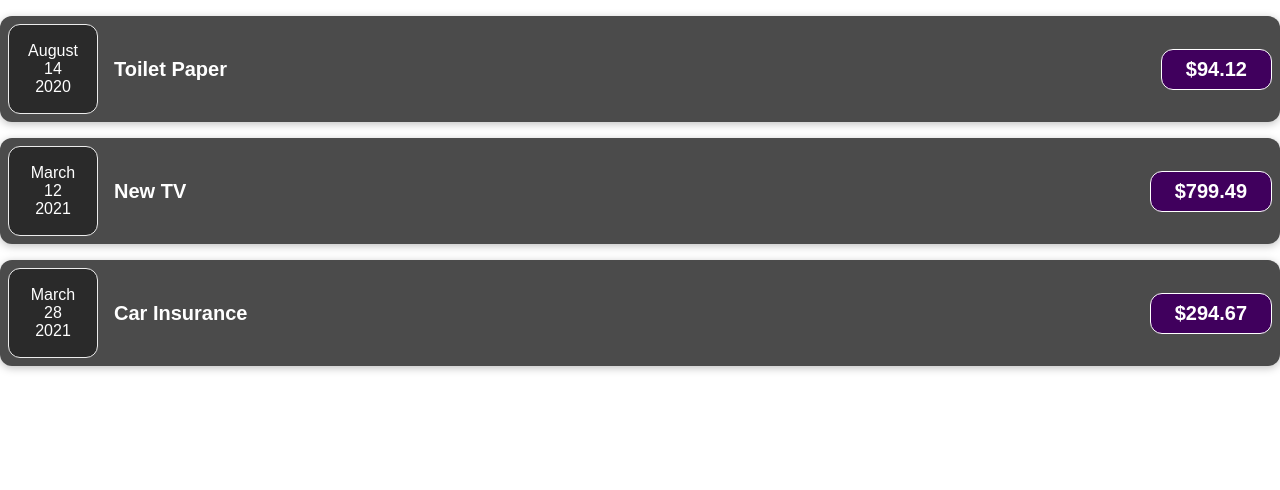
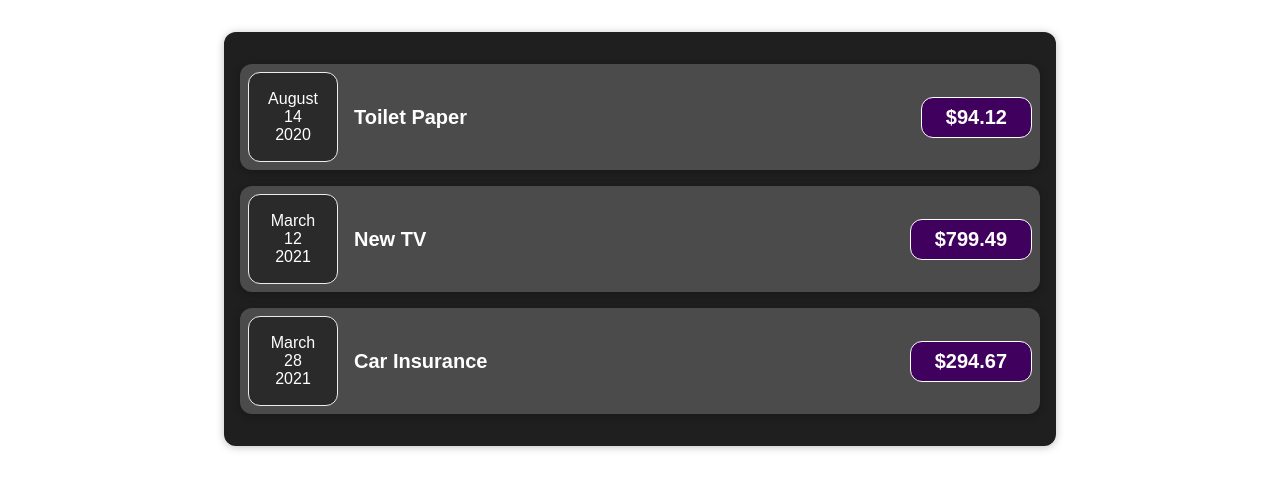
Before and after one commit to SivtsovaT/product-list-react, a React (Create React App) app: page / in a window 1280 px wide. Shown: the top 490 px of the page. Built offline with nearby package versions, Linux system fonts and the light colour scheme.

Commit message:
- moved the expenses to a separate component;

```diff
--- a/src/App.js
+++ b/src/App.js
@@ -1,6 +1,6 @@
-import React, { Component } from 'react';
+import React from 'react';
 import './App.css';
-import ExpenseItem from "./components/Expenses/ExpenseItem";
+import Expenses from "./components/Expenses/Expenses";
 
 const App = () => {
     const expenses = [
@@ -32,22 +32,9 @@
 
     return (
         <div>
-            <ExpenseItem
-                title={expenses[0].title}
-                amount={expenses[0].amount}
-                date={expenses[0].date}
-            />
-            <ExpenseItem
-                title={expenses[1].title}
-                amount={expenses[1].amount}
-                date={expenses[1].date}
-            />
-            <ExpenseItem
-                title={expenses[2].title}
-                amount={expenses[2].amount}
-                date={expenses[2].date}
-            />
+            <Expenses items={expenses}/>
         </div>
+
 
     )
 }
--- /dev/null
+++ b/src/components/Expenses/Expenses.css
@@ -0,0 +1,9 @@
+.expenses {
+    padding: 1rem;
+    background-color: rgb(31, 31, 31);
+    margin: 2rem auto;
+    width: 50rem;
+    max-width: 95%;
+    border-radius: 12px;
+    box-shadow: 0 1px 8px rgba(0, 0, 0, 0.25);
+}
--- /dev/null
+++ b/src/components/Expenses/Expenses.js
@@ -0,0 +1,28 @@
+import React from "react";
+import './Expenses.css';
+import ExpenseItem from "./ExpenseItem";
+
+
+const Expenses = (props) => {
+    return (
+        <div className='expenses'>
+            <ExpenseItem
+                title={props.items[0].title}
+                amount={props.items[0].amount}
+                date={props.items[0].date}
+            />
+            <ExpenseItem
+                title={props.items[1].title}
+                amount={props.items[1].amount}
+                date={props.items[1].date}
+            />
+            <ExpenseItem
+                title={props.items[2].title}
+                amount={props.items[2].amount}
+                date={props.items[2].date}
+            />
+        </div>
+    )
+}
+
+export default Expenses;
```
